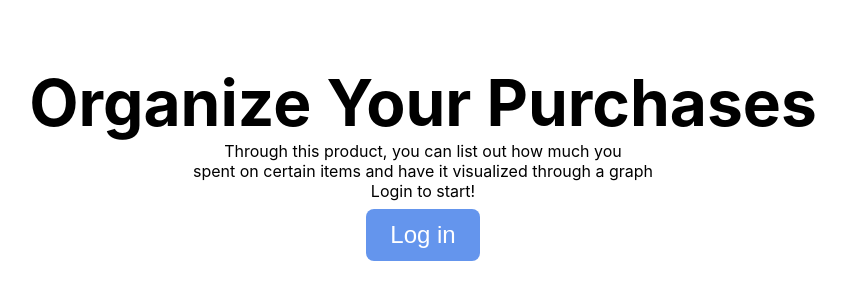
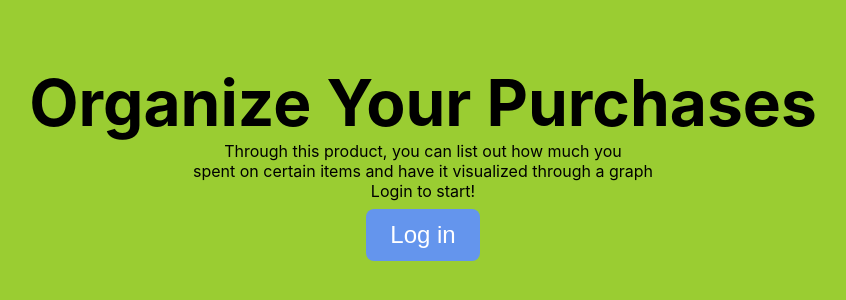
Before and after one commit to minjindanielkim/finance-manager, a React (Create React App) app: page / in a window 1280 px wide. Shown: the part 234-534 px from the top of the page, without its empty margins (217-1063 px from the left). Built offline with nearby package versions, Linux system fonts and the light colour scheme; no server answers.

Commit message:
changed homepage background

```diff
--- a/src/form.css
+++ b/src/form.css
@@ -3,7 +3,6 @@
     top: 0;
     right: 0;
     margin-right: 20px;
-
 }
 
 .sub {
--- a/src/form.jsx
+++ b/src/form.jsx
@@ -101,7 +101,7 @@ function StockForm() {
 
     return (
         <div className='userForm'>
-            <h1>Finance Manager</h1>
+            <h1>Personal Finance Manager</h1>
             <div className='signoutbutton'>
                 <div>
                     {user ?
--- a/src/home.js
+++ b/src/home.js
@@ -14,7 +14,9 @@ const Home = (props) => {
 
   return (
     <>
-    <div className='homepage'>
+    <div className='homepage' style={{
+      backgroundColor: 'yellowgreen',
+    }}>
       <div className="mainContainer">
         <div className={'titleContainer'}>
           <div>Organize Your Purchases</div>
```
Also changed, not shown: 1 other file (tests, documents, lock files or other folders).
